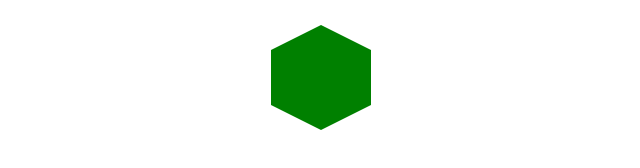
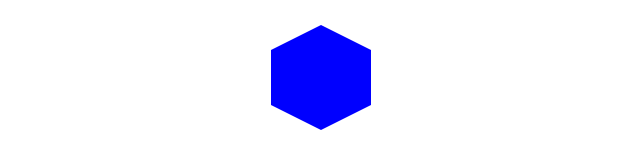
Before and after one commit to devops-cs/ecom, a plain HTML site: page hexagon.html in a window 1280 px wide. Shown: the whole page, without its empty margins (184-824 px from the left). Drawn offline with nearby package versions, Linux system fonts and the light colour scheme.

Commit message:
blue by win user

```diff
--- a/hexagon.html
+++ b/hexagon.html
@@ -31,7 +31,7 @@ html{
   height: 55px;
  top:50px;
  float:left;
-  background:green;
+  background:blue;
   position: relative;
 }
 
@@ -44,7 +44,7 @@ html{
   height: 0;
   border-left: 50px solid transparent;
   border-right: 50px solid transparent;
-  border-bottom: 25px solid green;
+  border-bottom: 25px solid blue;
 }
 
 .one:after {
@@ -56,7 +56,7 @@ html{
   height: 0;
   border-left: 50px solid transparent;
   border-right: 50px solid transparent;
-  border-top: 25px solid green;
+  border-top: 25px solid blue;
 }
 
 
```
